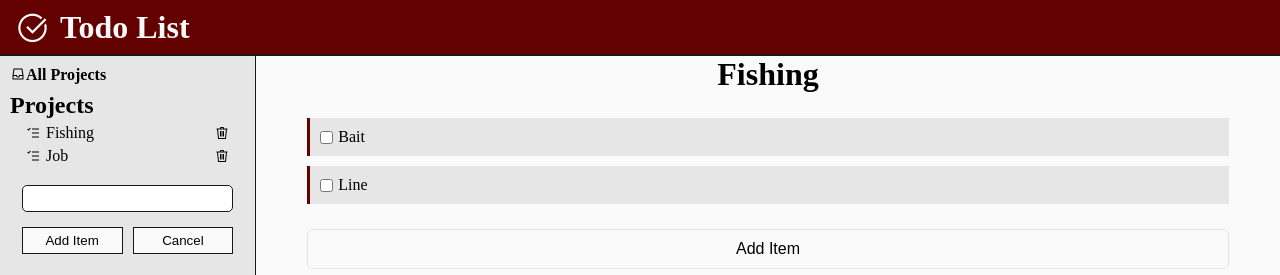
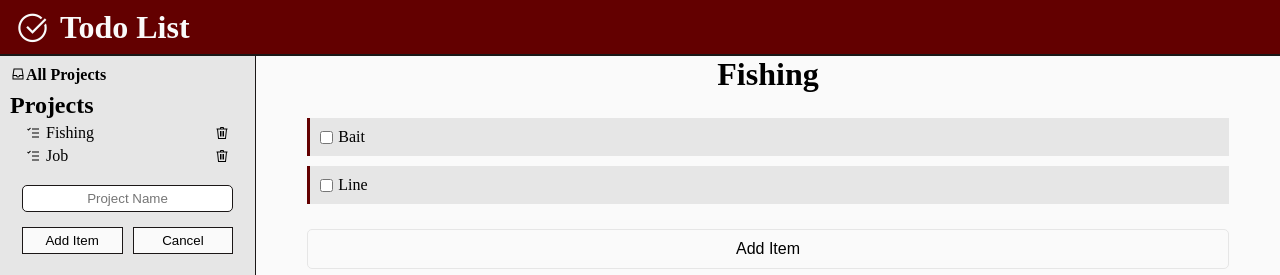
Before and after one commit to robisonwebdev/todo-react, a React (Create React App) app: page / in a window 1280 px wide. Both pictures are taken after a click on the button "Add Project". Shown: the top 275 px of the page. Built offline with nearby package versions, Linux system fonts and the light colour scheme.

Commit message:
Added placeholder on input

```diff
--- a/src/components/AddProjectForm.js
+++ b/src/components/AddProjectForm.js
@@ -4,7 +4,7 @@ import '../styles/AddProjectForm.css';
 const AddProjectForm = ({ onSubmit, onChange, onCancel, value}) => {
     return (
         <form className='projectForm' onSubmit={onSubmit}>
-                <input type='text' value={value} onChange={onChange} />
+                <input type='text' value={value} onChange={onChange} placeholder='Project Name' />
                 <div className='projectFormBtns'>
                     <button type='submit'>Add Item</button>
                     <button type='button' onClick={onCancel}>Cancel</button>
```
